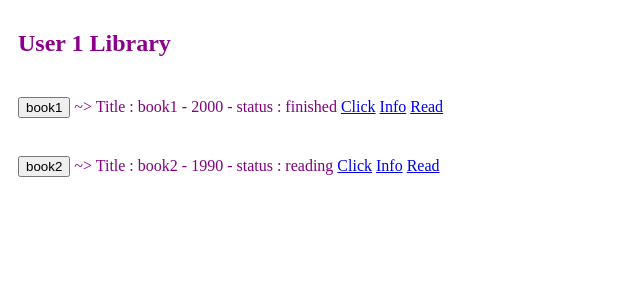
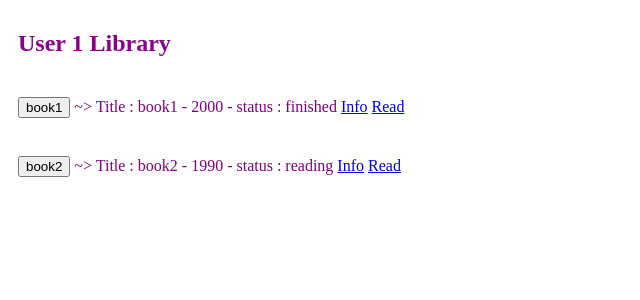
Before and after one commit to Hanane-fallah/Personal_Library, a Django app: page /library/mylib/1 in a window 1280 px wide. Shown: the top 300 px of the page, without its empty margins (0-640 px from the left). Run offline with Django 4.2, Linux system fonts and the light colour scheme; data comes from the database, SQL or seed files in the repository; both versions use the stored data as it was after the commit.

Commit message:
010 - change user library html

```diff
--- a/Personal_Lib/Templates/library/library.html
+++ b/Personal_Lib/Templates/library/library.html
@@ -16,9 +16,8 @@
         <input type="button" value={{book}} name="book_file"> ~> Title : {{ book.title }} - {{ book.publish_year }}
         - <span>status : {{ b.status }}</span>
         {% load static %}
-        <a href="{% static file1.txt %}">Click</a>
-        <a href="{% url 'book_info' book.id %}">Info</a>
-        <a href="{% url 'book_read' book.id %}">Read</a>
+        <a href="{% url 'book_info' book.id %}">  Info</a>
+        <a href="{% url 'book_read' book.id %}">  Read</a>
         <br><br>
     </div>
 
```
Also changed, not shown: Personal_Lib/db.sqlite3.
